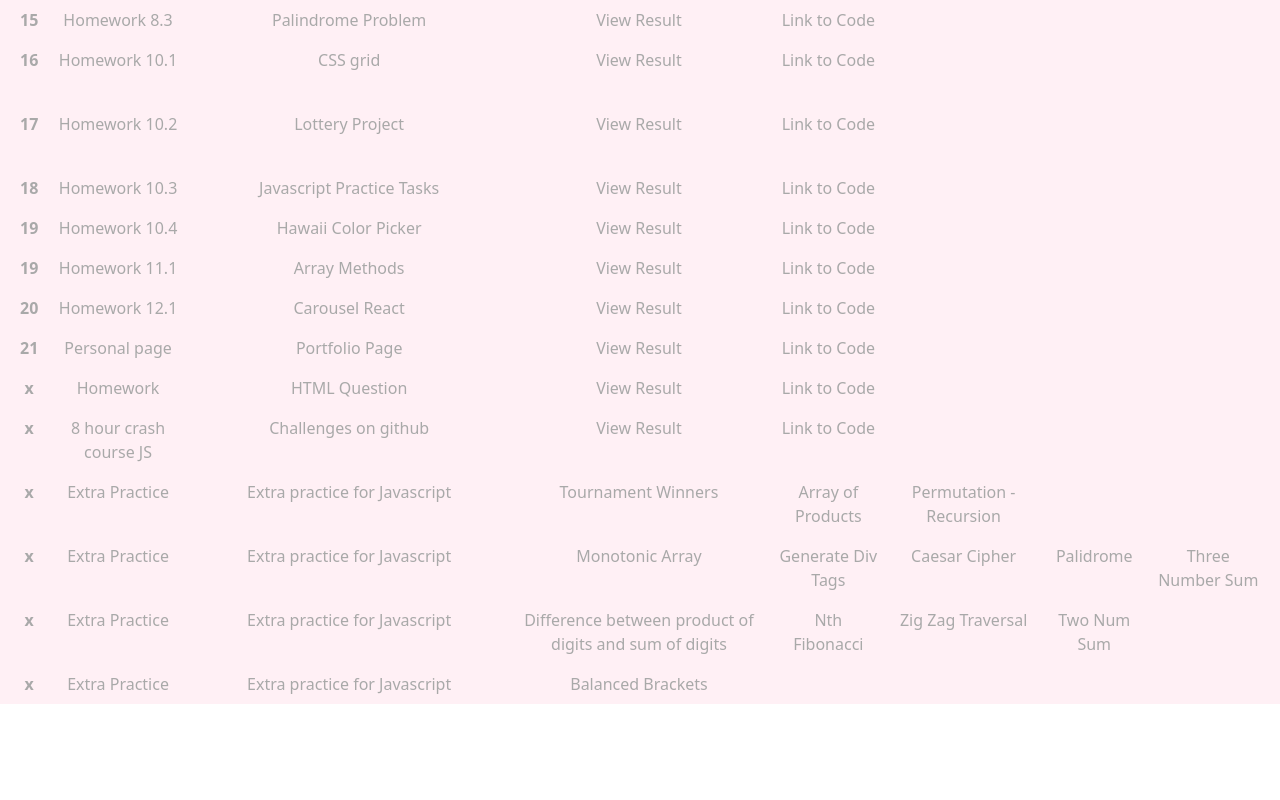
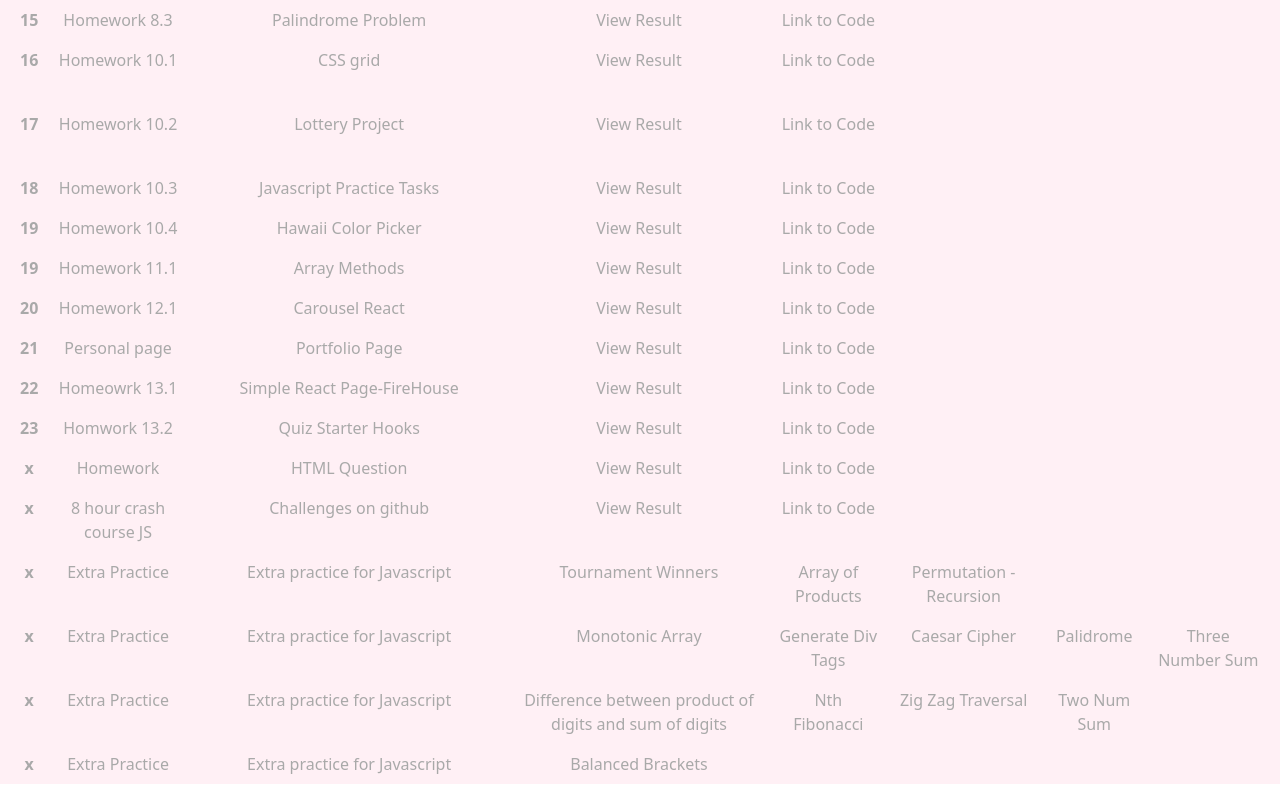
Before and after one commit to TiannaLopes/Wynsico-main, a React (Create React App) app: page /#/homeworks in a window 1280 px wide. Shown: the part 984-1784 px from the top of the page. Before the commit the page ends 1704 px from the top, so only its background shows below. Built offline with nearby package versions, Linux system fonts and the light colour scheme.

Commit message:
13 homeoworks added

```diff
--- a/src/Components/Homeworks/index.js
+++ b/src/Components/Homeworks/index.js
@@ -185,6 +185,20 @@ function Homeworks() {
           <td><a href="https://github.com/TiannaLopes/profileAlinaLopes"> View Result</a> </td>
           <td><a href="https://github.com/TiannaLopes/profileAlinaLopes">Link to Code</a> </td>
 </tr>
+<tr>
+          <th scope="row">22</th>
+          <td>Homeowrk 13.1</td>
+          <td> Simple React Page-FireHouse </td>
+          <td><a href="https://github.com/TiannaLopes/fireHouseMag"> View Result</a> </td>
+          <td><a href="https://github.com/TiannaLopes/fireHouseMag">Link to Code</a> </td>
+</tr>
+<tr>
+          <th scope="row">23</th>
+          <td>Homwork 13.2</td>
+          <td> Quiz Starter Hooks </td>
+          <td><a href="https://github.com/TiannaLopes/fireHouseMag"> View Result</a> </td>
+          <td><a href="https://github.com/TiannaLopes/fireHouseMag">Link to Code</a> </td>
+</tr>
 
 
     <tr>
```
